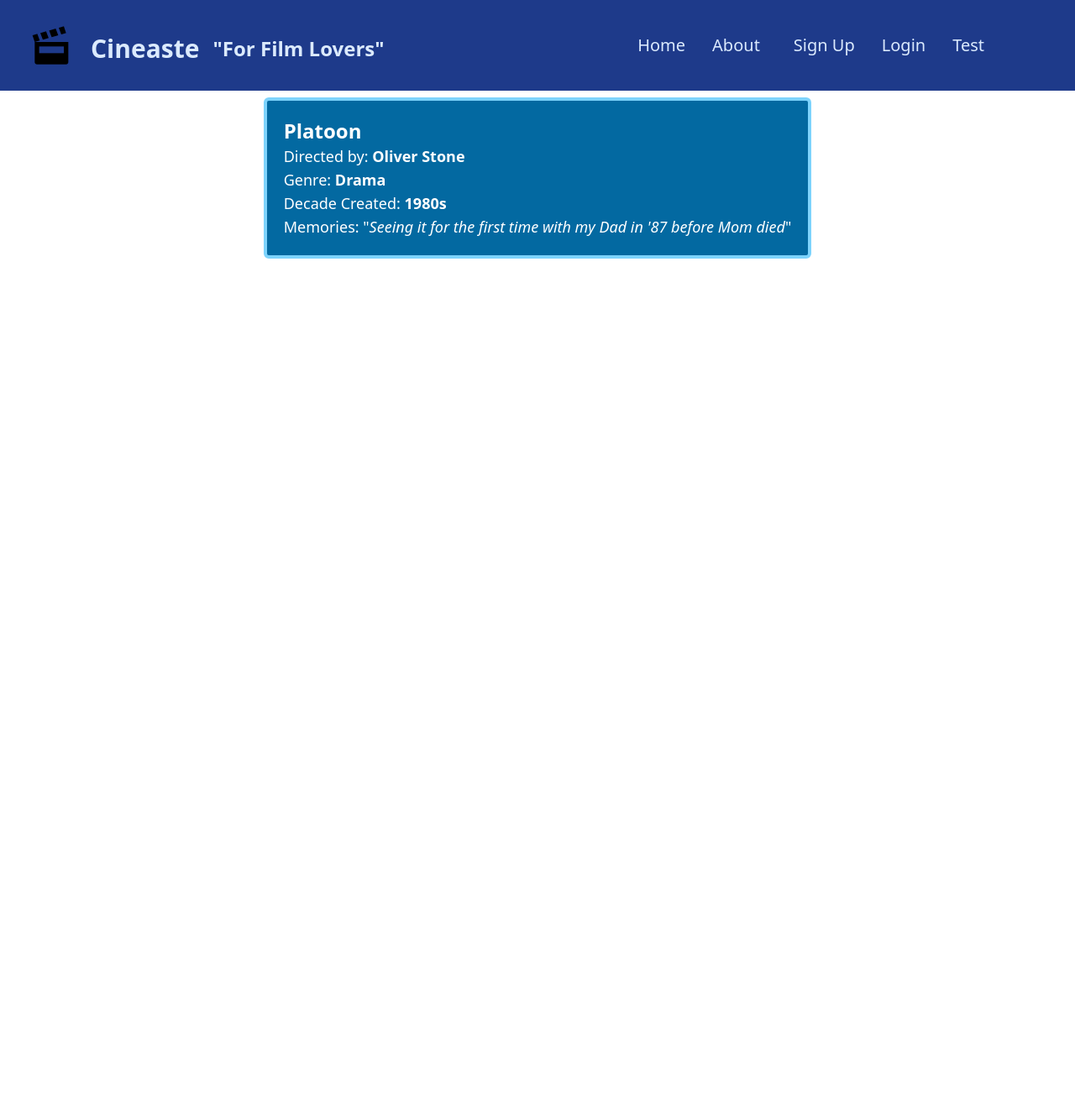
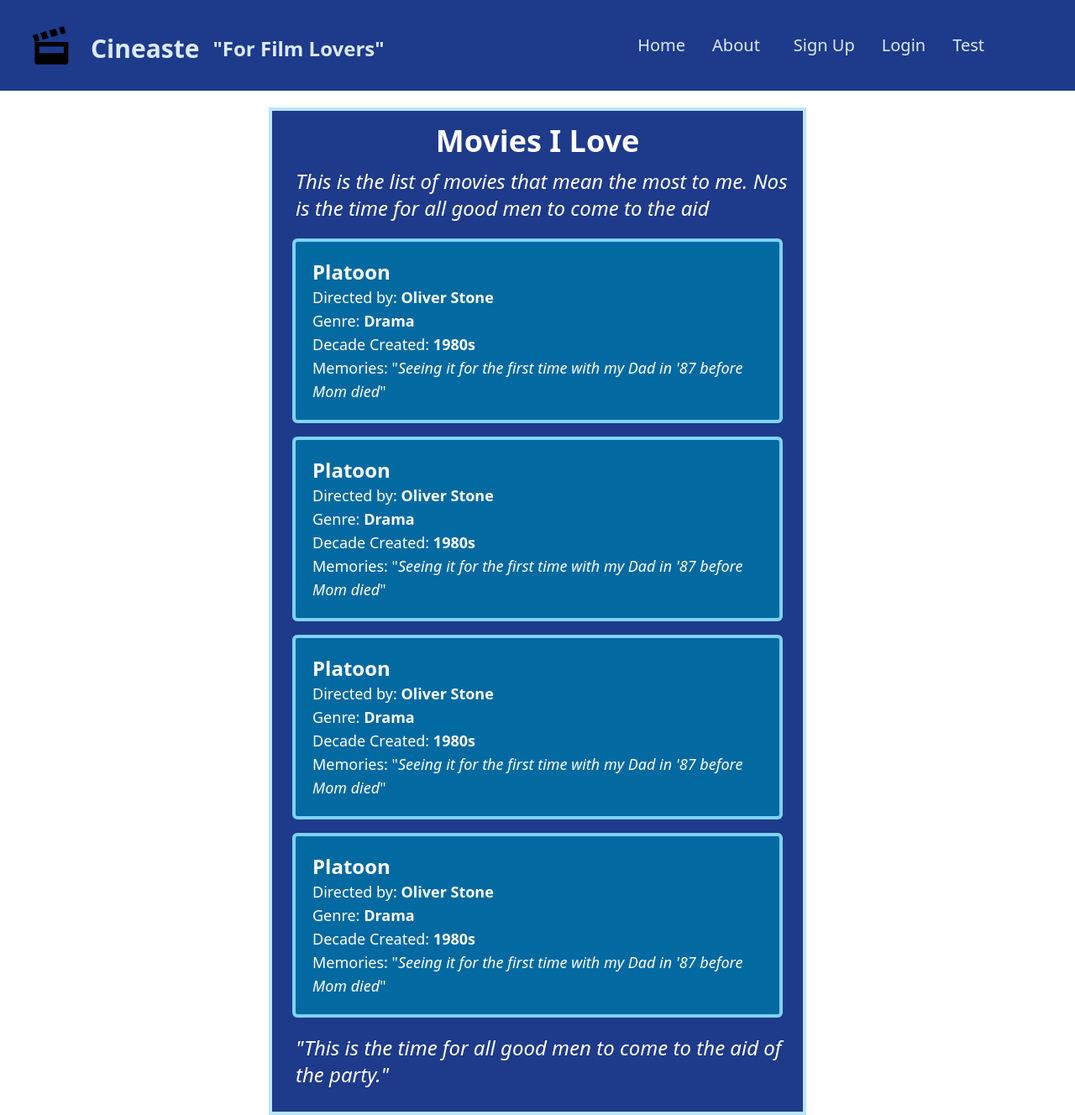
Before and after one commit to papadavis47/cineaste, a React (Create React App) app: page /test in a window 1280 px wide. Shown: the whole page at 84% size. Before the commit the page ends 800 px from the top, so only its background shows below. Built offline with nearby package versions, Linux system fonts and the light colour scheme.

Commit message:
Create markup for MovieList

```diff
--- a/src/components/MovieList/MovieList.js
+++ b/src/components/MovieList/MovieList.js
@@ -3,8 +3,24 @@ import Movie from "../Movie";
 
 const MovieList = () => {
   return (
-    <div>
-      <h1>This is a test from Movie List</h1>
+    <div className='flex flex-col w-1/2 p-4 mt-5 bg-blue-900 border-4 border-sky-200'>
+      {/* Line below will be replaced with a prop eventually -title to the list*/}
+      <div className='text-white'>
+        <h1 className='mb-3 text-4xl font-bold text-center text-white'>Movies I Love</h1>
+        <h2 className='mb-3 ml-3 text-2xl italic max-width-fit'>
+          This is the list of movies that mean the most to me. Nos is the time for all good men to
+          come to the aid
+        </h2>
+      </div>
+      <Movie />
+      <Movie />
+      <Movie />
+      <Movie />
+      <div>
+        <p className='my-3 ml-3 text-2xl italic text-white max-width-fit'>
+          "This is the time for all good men to come to the aid of the party."
+        </p>
+      </div>
     </div>
   );
 };
--- a/src/pages/Test.js
+++ b/src/pages/Test.js
@@ -1,14 +1,15 @@
 import React from "react";
-import MovieForm from "../components/MovieForm/MovieForm.js";
-import ListForm from "../components/ListForm/ListForm.js";
-import Movie from "../components/Movie/Movie.js";
+// import MovieForm from "../components/MovieForm/MovieForm.js";
+// import ListForm from "../components/ListForm/ListForm.js";
+// import Movie from "../components/Movie/Movie.js";
+import MovieList from "../components/MovieList/MovieList.js";
 
 const Test = () => {
   return (
     <div className='flex flex-col items-center'>
       {/* <MovieForm /> */}
       {/* <ListForm /> */}
-      <Movie />
+      <MovieList />
     </div>
   );
 };
```
